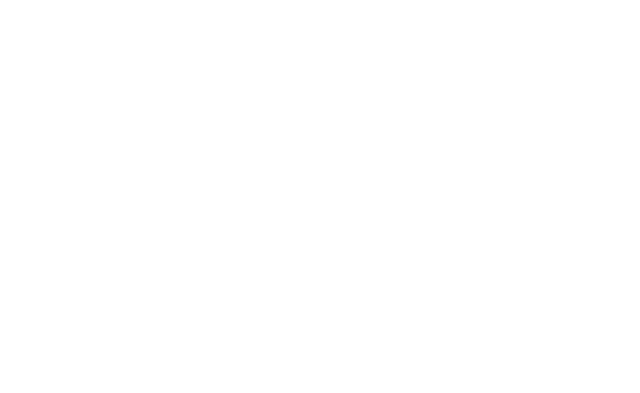
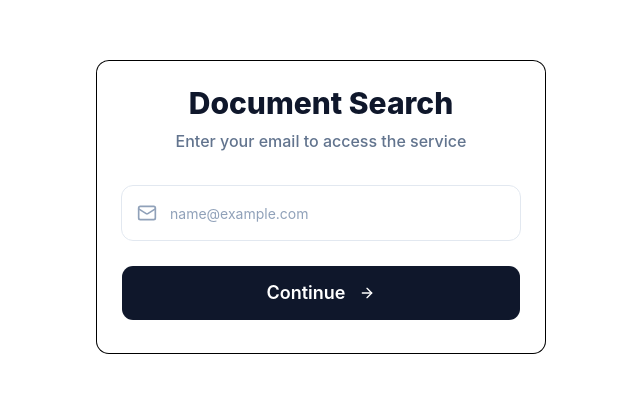
Before and after one commit to dev-marian-vybyranyi/React-Nest-aws-document-search-app, a React (Vite) app in the folder frontend/: page / in a window 1280 px wide. Shown: the part 193-586 px from the top of the page, without its empty margins (319-959 px from the left). Built offline with nearby package versions, Linux system fonts and the light colour scheme; no server answers.

Commit message:
Implement an email gate component to control application access based on user email.

```diff
--- a/frontend/src/App.tsx
+++ b/frontend/src/App.tsx
@@ -1,5 +1,24 @@
+import { Toaster } from "react-hot-toast";
+import { EmailGate } from "./components/EmailGate";
+import { useDocumentStore } from "./store/documentStore";
+
 function App() {
-  return <></>;
+  const userEmail = useDocumentStore((s) => s.userEmail);
+
+  if (!userEmail) {
+    return (
+      <>
+        <Toaster position="top-right" />
+        <EmailGate />
+      </>
+    );
+  }
+
+  return (
+    <>
+      <Toaster position="top-right" />
+    </>
+  );
 }
 
 export default App;
--- /dev/null
+++ b/frontend/src/components/EmailGate.tsx
@@ -0,0 +1,53 @@
+import { Button } from "@/components/ui/button";
+import { Card, CardContent, CardHeader, CardTitle } from "@/components/ui/card";
+import { Input } from "@/components/ui/input";
+import { ArrowRight, Mail } from "lucide-react";
+import { useState } from "react";
+import { useDocumentStore } from "../store/documentStore";
+
+export const EmailGate = () => {
+  const [email, setEmail] = useState("");
+  const setUserEmail = useDocumentStore((s) => s.setUserEmail);
+
+  const handleSubmit = () => {
+    if (!email.includes("@")) return;
+    setUserEmail(email);
+  };
+
+  return (
+    <div className="min-h-screen flex items-center justify-center bg-white overflow-hidden">
+      <Card className="w-full max-w-md overflow-hidden p-2">
+        <CardHeader className="space-y-4 pb-4 text-center mt-4">
+          <div className="space-y-2">
+            <CardTitle className="text-3xl font-extrabold text-slate-900">
+              Document Search
+            </CardTitle>
+            <p className="text-slate-500 text-base font-medium">
+              Enter your email to access the service
+            </p>
+          </div>
+        </CardHeader>
+        <CardContent className="flex flex-col gap-6 px-4 pb-6">
+          <div className="relative group">
+            <Mail className="absolute left-4 top-1/2 -translate-y-1/2 w-5 h-5 text-slate-400 group-focus-within:text-indigo-600" />
+            <Input
+              type="email"
+              placeholder="name@example.com"
+              value={email}
+              onChange={(e) => setEmail(e.target.value)}
+              onKeyDown={(e) => e.key === "Enter" && handleSubmit()}
+              className="pl-12 h-14 border-slate-200 text-slate-900 placeholder:text-slate-400 focus-visible:ring-indigo-600 transition-all rounded-xl text-lg"
+            />
+          </div>
+          <Button
+            onClick={handleSubmit}
+            className="w-full h-14 bg-slate-900 hover:bg-indigo-600 text-white text-lg font-semibold rounded-xl"
+          >
+            Continue
+            <ArrowRight className="w-5 h-5 ml-2" />
+          </Button>
+        </CardContent>
+      </Card>
+    </div>
+  );
+};
```
